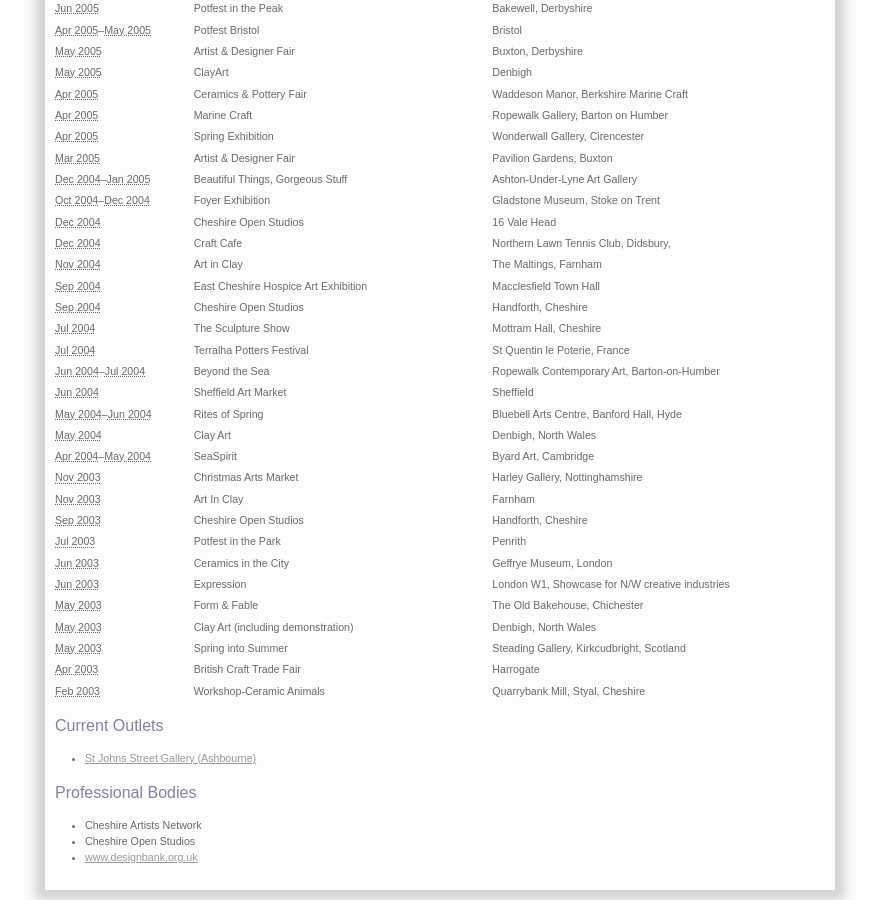
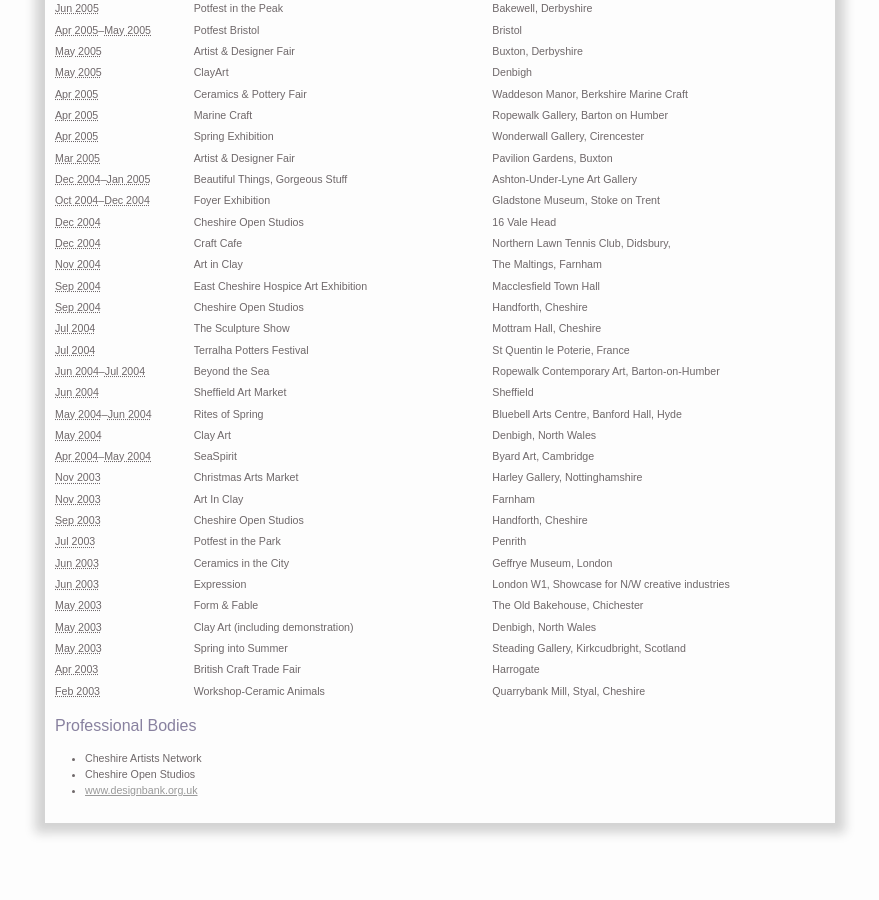
Before and after one commit to suecrossfield/suecrossfield.github.io, a Jekyll site: the page built from cv.md, in a window 1280 px wide and 900 px high, scrolled down 1976 px. Shown: the whole window, without its empty margins (200-1079 px from the left). Built offline with Jekyll 4.4.1, drawn with Linux system fonts in a browser that asks for light colours.

Commit message:
Remove outlets from CV

```diff
--- a/cv.md
+++ b/cv.md
@@ -145,10 +145,6 @@ I am a ceramic artist working in stoneware. My creativity is inspired by natural
 {% include event.html start="Feb 2003" summary="Workshop-Ceramic Animals" location="Quarrybank Mill, Styal, Cheshire" %}
 </ul>
 
-## Current Outlets
-
-* [St Johns Street Gallery (Ashbourne)](https://stjohngalleryandcafe.co.uk/)
-
 ## Professional Bodies
 
 * Cheshire Artists Network
```
